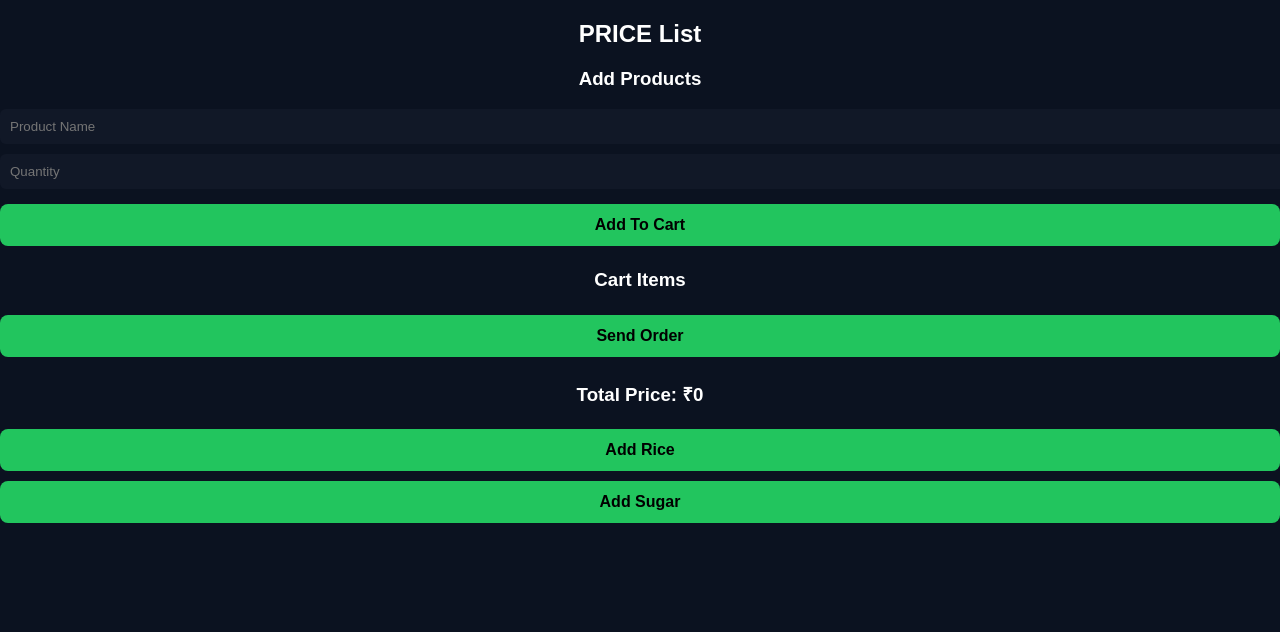
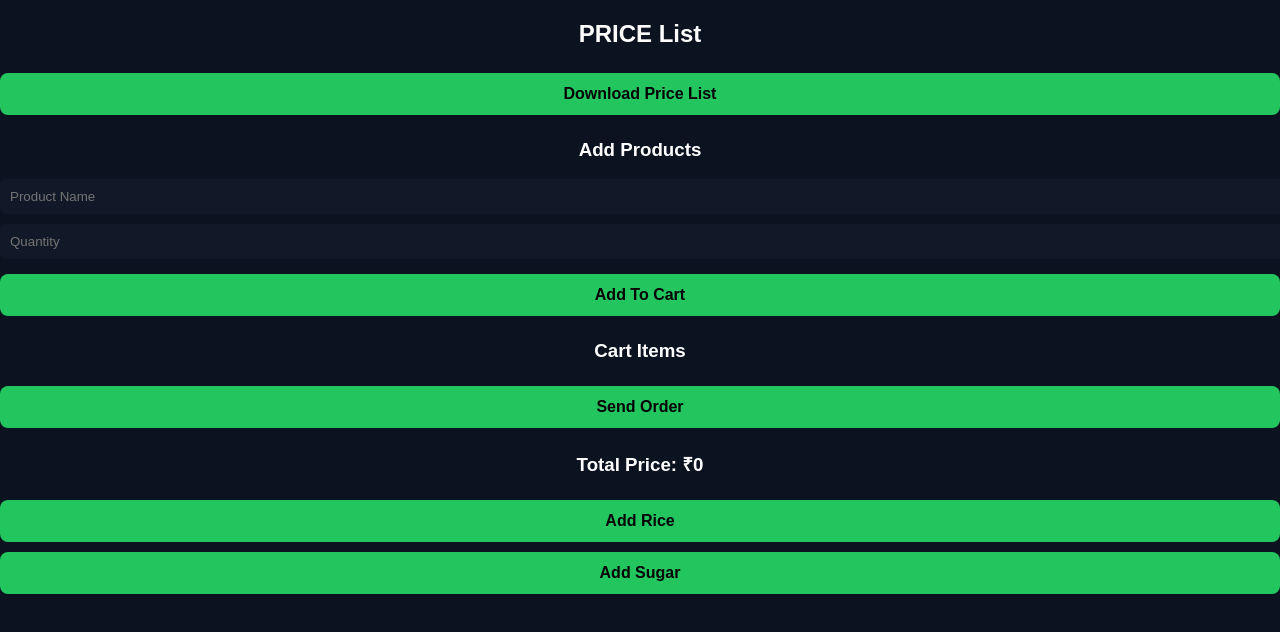
Before and after one commit to aanjeneykodesia-web/Aanjeney-u, a plain HTML site: page shopkeeper.html in a window 1280 px wide. Drawn offline with Linux system fonts and the light colour scheme; no server answers; files whose address does not match are found by name.

Commit message:
Update shopkeeper.html

```diff
--- a/shopkeeper.html
+++ b/shopkeeper.html
@@ -9,7 +9,9 @@
 </head>
 <body>
 <h2>PRICE List</h2>
-
+<a href="price.pdf" download>
+  <button>Download Price List</button>
+</a>
 
 <h3>Add Products</h3>
 
```
